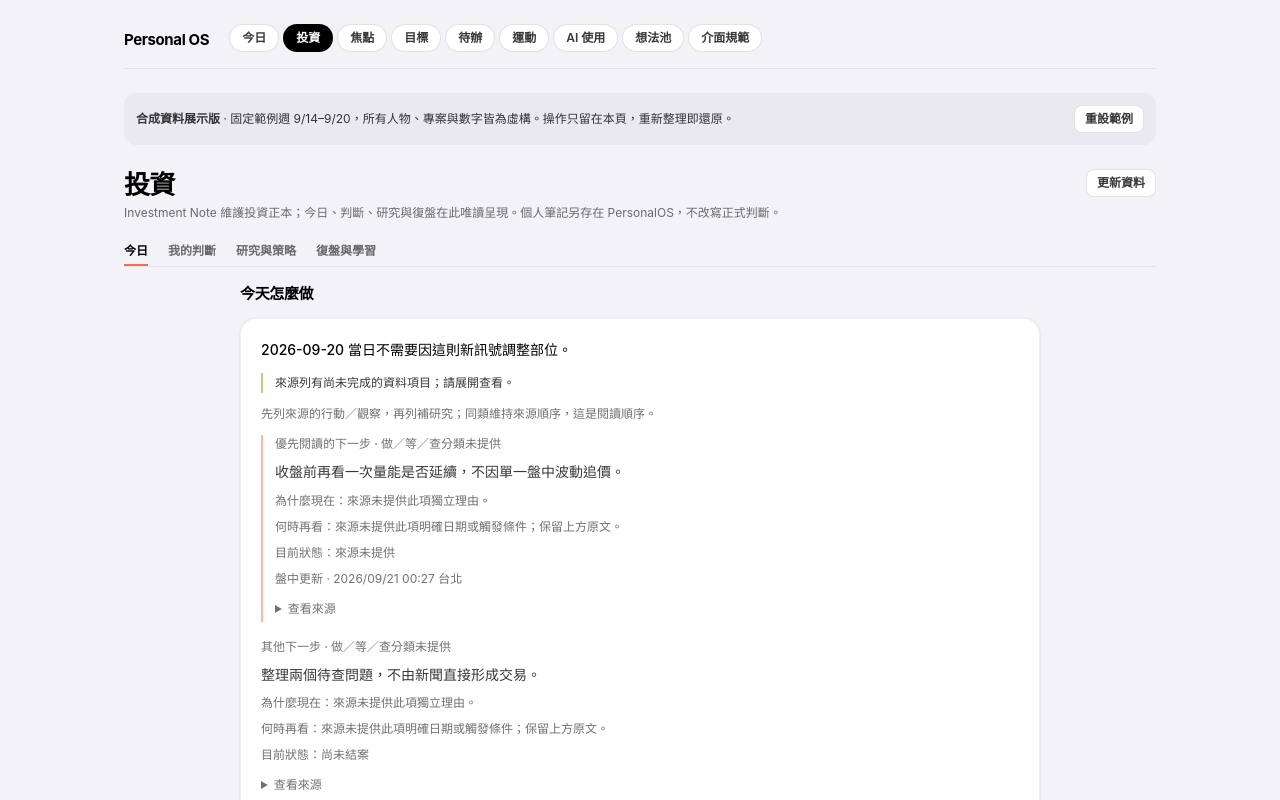
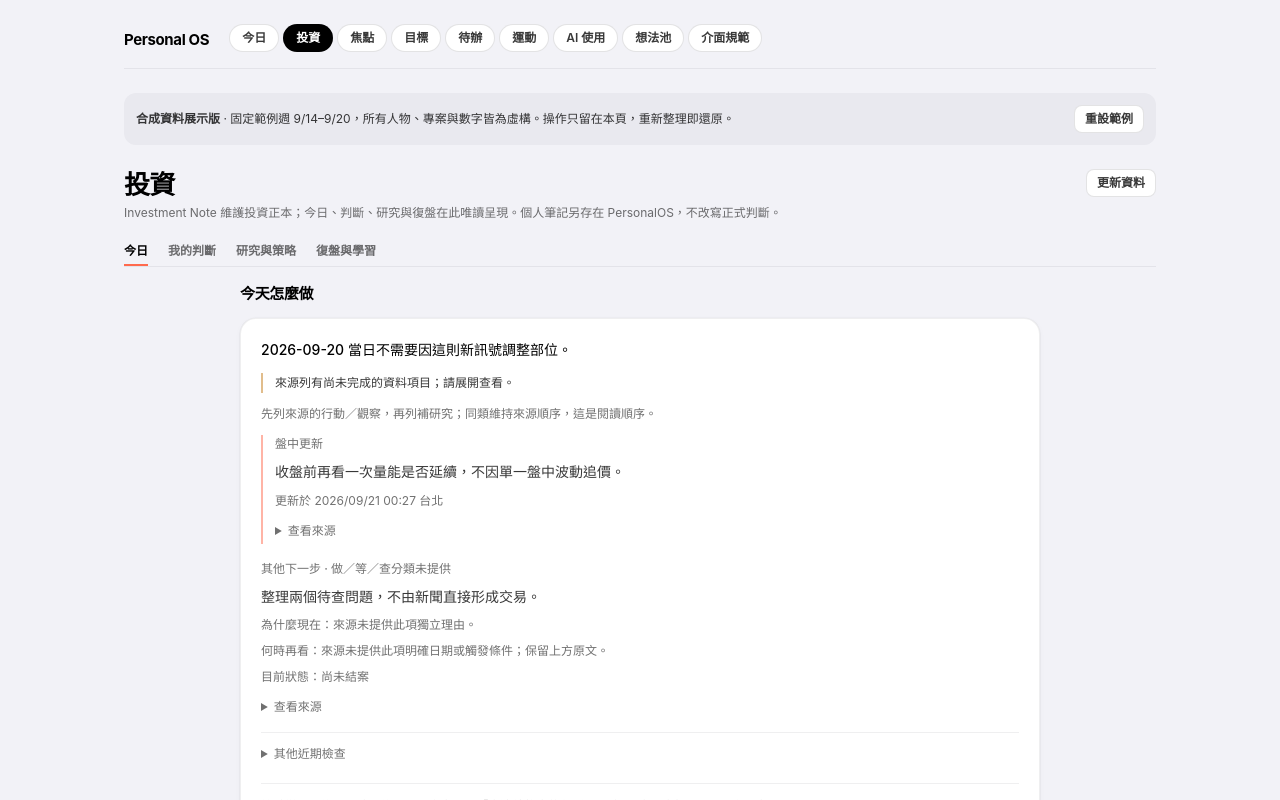
Before and after one commit to atomchung/personal-os-visualization, a React (Vite) app: page / in a window 1280 px wide. Both pictures are taken after a click on the button "投資". Shown: the top 800 px of the page. Built offline with nearby package versions, Linux system fonts and the light colour scheme.

Commit message:
feat: render structured Today judgment

```diff
--- a/src/components/investment/InvestmentPage.tsx
+++ b/src/components/investment/InvestmentPage.tsx
@@ -8,7 +8,7 @@ import { PageHeader } from "@/components/ui/page-header"
 import { MarketIndicators } from "./MarketIndicators"
 import { StockMomentum } from "./StockMomentum"
 import {
-  actionStatusLabel, actionStatusNote, briefSessionRows, BRIEF_SESSION_LABELS, groupBriefRows, numberedTargets, openActionItems, todayActionPlan, todayActionSection, todayNextSteps,
+  actionStatusLabel, actionStatusNote, briefJudgmentView, briefSessionRows, BRIEF_SESSION_LABELS, groupBriefRows, numberedTargets, openActionItems, todayActionPlan, todayActionSection, todayNextSteps,
   sourceTimestamp,
 } from "@/lib/investmentFormat"
 import { ResearchWatch, ResearchLibrary, CatalystProjection } from "./ResearchWatch"
@@ -124,12 +124,13 @@ function TodayActionRow({ entry, brief, primary = false }: {
   const formalVersion = brief.session ? BRIEF_SESSION_LABELS[brief.session] : "版次未標示"
   const sourceDate = entry.origin === "update" ? taipeiCalendarDate(entry.date) : brief.date
   return <li data-testid={primary ? "primary-next-step" : "secondary-next-step"} className={`flex min-w-0 flex-col gap-2 ${primary ? "border-l-2 border-accent/50 pl-3" : ""}`}>
-    <p className="text-caption font-medium text-ink-3">{primary ? "優先閱讀的下一步" : "其他下一步"} · {entry.sourceKind === "watch" ? "等／觀察" : entry.sourceKind === "research" ? "查／研究" : entry.sourceKind === "action" ? "做／行動" : "做／等／查分類未提供"}</p>
+    <p className="text-caption font-medium text-ink-3">{entry.origin === "update" ? "盤中更新" : primary ? "優先閱讀的下一步" : "其他下一步"}{entry.origin === "brief" ? ` · ${entry.sourceKind === "watch" ? "等／觀察" : entry.sourceKind === "research" ? "查／研究" : entry.sourceKind === "action" ? "做／行動" : "做／等／查分類未提供"}` : ""}</p>
     <p className="text-body leading-relaxed text-ink-2"><InlineText text={todayBriefText(entry.text.replace(/^(?:補研究|补研究)(?:[：:]|\s)+/, ""), sourceDate)} /></p>
-    <p className="text-caption text-ink-3">為什麼現在：來源未提供此項獨立理由。</p>
-    <p className="text-caption text-ink-3">何時再看：來源未提供此項明確日期或觸發條件；保留上方原文。</p>
-    <p className="text-caption text-ink-3">目前狀態：{entry.sourceStatus ? actionStatusLabel(entry.sourceStatus) : "來源未提供"}</p>
-    {entry.origin === "update" ? <p className="text-caption text-ink-3">盤中更新 · {sourceTimestamp(entry.date)}</p> : null}
+    {entry.origin === "brief" ? <>
+      <p className="text-caption text-ink-3">為什麼現在：來源未提供此項獨立理由。</p>
+      <p className="text-caption text-ink-3">何時再看：來源未提供此項明確日期或觸發條件；保留上方原文。</p>
+      <p className="text-caption text-ink-3">目前狀態：{entry.sourceStatus ? actionStatusLabel(entry.sourceStatus) : "來源未提供"}</p>
+    </> : <p className="text-caption text-ink-3">更新於 {sourceTimestamp(entry.date)}</p>}
     <details>
       <summary className="cursor-pointer py-1 text-caption text-ink-3">查看來源</summary>
       <div className="flex flex-col gap-1 pt-1 text-caption text-ink-3">
@@ -143,6 +144,30 @@ function TodayActionRow({ entry, brief, primary = false }: {
       </div>
     </details>
   </li>
+}
+
+function StructuredBriefJudgment({ brief }: { brief: InvestmentBrief }) {
+  const view = briefJudgmentView(brief.judgment)
+  if (!view) return null
+  const label = view.class === "trade" ? "交易" : view.class === "watch" ? "觀察" : "忽略"
+  const tone = view.class === "trade" ? "warn" as const : view.class === "watch" ? "info" as const : "mute" as const
+  const formalVersion = brief.session ? BRIEF_SESSION_LABELS[brief.session] : "版次未標示"
+  return <div data-testid="structured-brief-judgment" className="flex min-w-0 flex-col gap-2 border-l-2 border-accent/50 pl-3">
+    <div className="flex flex-wrap items-center gap-2"><Chip tone={tone}>{label}</Chip><p className="text-body font-medium leading-relaxed text-ink"><InlineText text={todayBriefText(view.judgment, brief.date)} /></p></div>
+    <p className="text-caption leading-relaxed text-ink-2"><span className="font-medium text-ink">為什麼現在：</span><InlineText text={todayBriefText(view.whyNow, brief.date)} /></p>
+    <p className="text-caption leading-relaxed text-ink-2"><span className="font-medium text-ink">何時回看：</span><InlineText text={todayBriefText(view.revisit, brief.date)} /></p>
+    <p className="text-caption leading-relaxed text-ink-2"><span className="font-medium text-ink">什麼會改變判斷：</span><InlineText text={todayBriefText(view.decisionEffect, brief.date)} /></p>
+    <details className="text-caption text-ink-3">
+      <summary className="cursor-pointer py-1">查看來源</summary>
+      <div className="flex min-w-0 flex-col gap-1 pt-1">
+        <p>正式簡報：{brief.date ?? "日期未提供"} · {formalVersion}</p>
+        <p>簡報截止：{sourceTimestamp(view.provenance?.source_cutoff ?? brief.source_cutoff)}</p>
+        {view.provenance?.story_id ? <p className="break-all">事件 ID：{view.provenance.story_id}</p> : null}
+        {view.provenance?.revision ? <p className="break-all">來源修訂：{view.provenance.revision}</p> : null}
+        {view.provenance?.source_ref ? <p className="break-all">來源參照：{view.provenance.source_ref}</p> : null}
+      </div>
+    </details>
+  </div>
 }
 
 type TodayBriefRows = {
@@ -217,7 +242,13 @@ function TodayBriefSessions({ brief, hasUpdates }: { brief: InvestmentBrief; has
 function TodayNextSteps({ b, today, readFailed }: { b: InvestmentBrief; today?: InvestmentTodayView; readFailed: boolean }) {
   const actionPlan = todayActionPlan(b, today, readFailed)
   const actionSection = todayActionSection(b)
-  const nextSteps = todayNextSteps(actionPlan)
+  const structuredJudgment = briefJudgmentView(b.judgment)
+  const displayPlan = structuredJudgment ? {
+    ...actionPlan,
+    actions: actionPlan.actions.filter(entry => entry.origin === "update"),
+    research: actionPlan.research.filter(entry => entry.origin === "update"),
+  } : actionPlan
+  const nextSteps = todayNextSteps(displayPlan)
   return (
     <section className="flex min-w-0 flex-col gap-3" aria-label={actionSection.heading}>
       <div className="flex min-w-0 flex-col gap-1">
@@ -227,10 +258,10 @@ function TodayNextSteps({ b, today, readFailed }: { b: InvestmentBrief; today?:
       <Card density="reading" className="min-w-0">
         {today?.decision_summary ? <p className="mb-3 text-body font-medium leading-relaxed text-ink"><InlineText text={todayBriefText(today.decision_summary, today.decision_summary_date ?? null)} /></p> : null}
         {actionPlan.coverageMessage ? <p role="status" className="mb-3 text-caption leading-relaxed text-warn">{actionPlan.coverageMessage}</p> : null}
-        <p className="mb-3 text-caption text-ink-3">先列來源的行動／觀察，再列補研究；同類維持來源順序，這是閱讀順序。</p>
-        {nextSteps.primary ? <ul className="flex min-w-0 flex-col gap-4"><TodayActionRow entry={nextSteps.primary} brief={b} primary />{nextSteps.secondary.map(entry => <TodayActionRow key={entry.key} entry={entry} brief={b} />)}</ul> : <p className="text-body text-ink-3">{actionPlan.emptyMessage} 未列出項目不代表今天不用動；行動狀態與再看條件仍未知。</p>}
-        {nextSteps.remaining.length ? <details className="mt-3 border-t border-line-soft pt-2 text-caption text-ink-3"><summary className="cursor-pointer py-1">來源另列 {nextSteps.remaining.length} 項</summary><ul className="mt-2 flex min-w-0 flex-col gap-3">{nextSteps.remaining.map(entry => <TodayActionRow key={entry.key} entry={entry} brief={b} />)}</ul></details> : null}
-        {b.upcoming.length ? <details className="mt-3 border-t border-line-soft pt-2 text-caption text-ink-3"><summary className="cursor-pointer py-1">來源明示的下一次檢查 · 簡報未來 7 天</summary><p className="py-2">以下檢查點未提供與行動的明確關係，獨立列出。</p><ul className="flex flex-col gap-2">{b.upcoming.map((item, index) => <li key={index}>{item.date_label} · <InlineText text={item.event} />{item.check ? <p>要看什麼：<InlineText text={item.check} /></p> : <p>驗證條件未提供。</p>}</li>)}</ul></details> : null}
+        {structuredJudgment ? <StructuredBriefJudgment brief={b} /> : <p className="mb-3 text-caption text-ink-3">先列來源的行動／觀察，再列補研究；同類維持來源順序，這是閱讀順序。</p>}
+        {nextSteps.primary ? <ul className={`flex min-w-0 flex-col gap-4 ${structuredJudgment ? "mt-4 border-t border-line-soft pt-3" : ""}`}><TodayActionRow entry={nextSteps.primary} brief={b} primary />{nextSteps.secondary.map(entry => <TodayActionRow key={entry.key} entry={entry} brief={b} />)}</ul> : structuredJudgment ? null : <p className="text-body text-ink-3">{actionPlan.emptyMessage} 未列出項目不代表今天不用動；行動狀態與再看條件仍未知。</p>}
+        {nextSteps.remaining.length ? <details className="mt-3 border-t border-line-soft pt-2 text-caption text-ink-3"><summary className="cursor-pointer py-1">其他更新 · {nextSteps.remaining.length} 項</summary><ul className="mt-2 flex min-w-0 flex-col gap-3">{nextSteps.remaining.map(entry => <TodayActionRow key={entry.key} entry={entry} brief={b} />)}</ul></details> : null}
+        {b.upcoming.length ? <details className="mt-3 border-t border-line-soft pt-2 text-caption text-ink-3"><summary className="cursor-pointer py-1">其他近期檢查</summary><p className="py-2">這些檢查點沒有明示與上方判斷的關係，因此分開列出。</p><ul className="flex flex-col gap-2">{b.upcoming.map((item, index) => <li key={index}>{item.date_label} · <InlineText text={item.event} />{item.check ? <p>要看什麼：<InlineText text={item.check} /></p> : <p>驗證條件未提供。</p>}</li>)}</ul></details> : null}
         {b.thesis_changes.length || b.risks.length ? <p className="mt-4 border-t border-line-soft pt-3 text-caption leading-relaxed text-ink-3">論點變化 {b.thesis_changes.length} 條、風險 {b.risks.length} 條；見下方事件與「未連結故事的判斷與風險」。來源未標明與哪項行動相關。</p> : null}
         {b.headline ? <details className="mt-4 border-t border-line-soft pt-3 text-caption text-ink-3"><summary className="cursor-pointer py-1">晨報判斷</summary><div className="w-full pt-2 text-body leading-relaxed text-ink-2"><ReadingText text={todayBriefText(b.headline, b.date)} /></div></details> : null}
         {b.source?.limitations.length || b.envelope?.limitations.length ? <details className="mt-3 border-t border-line-soft pt-3 text-caption text-ink-3"><summary className="cursor-pointer py-1">資料完整度</summary>
```
